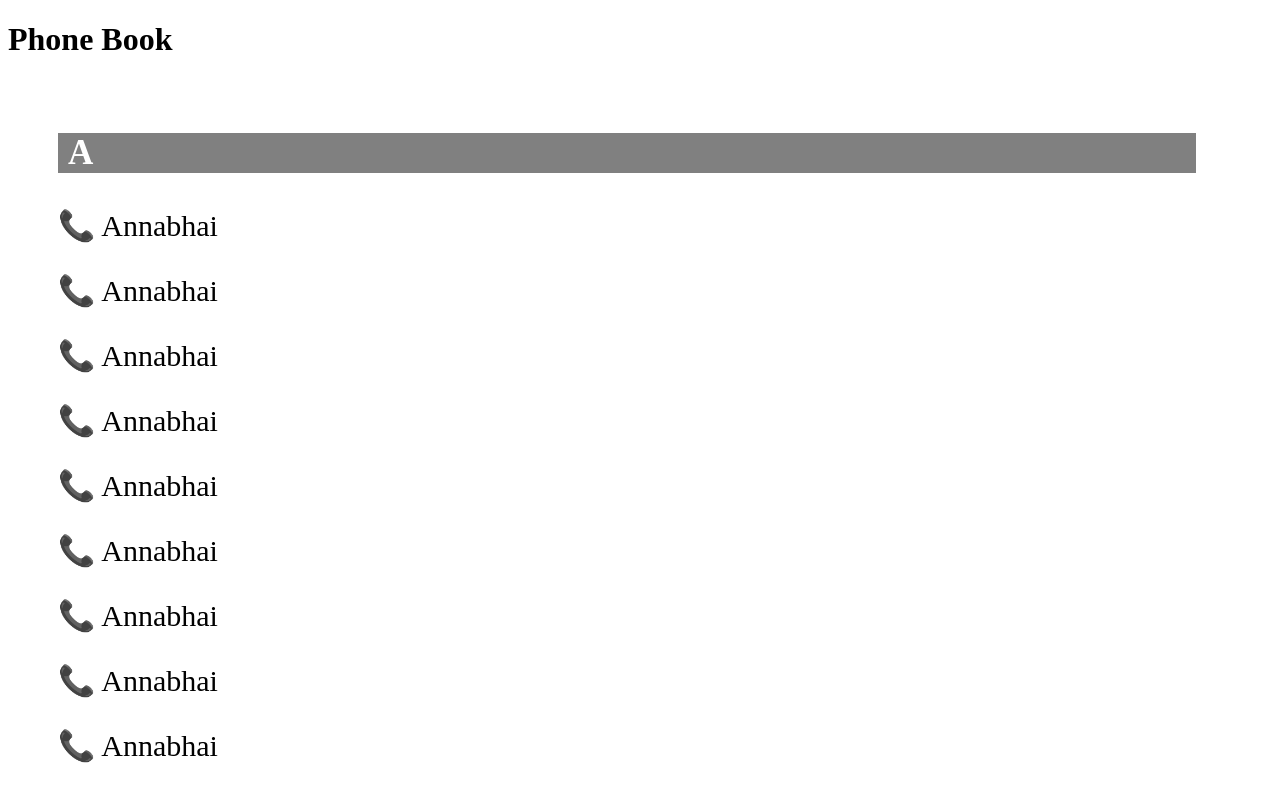
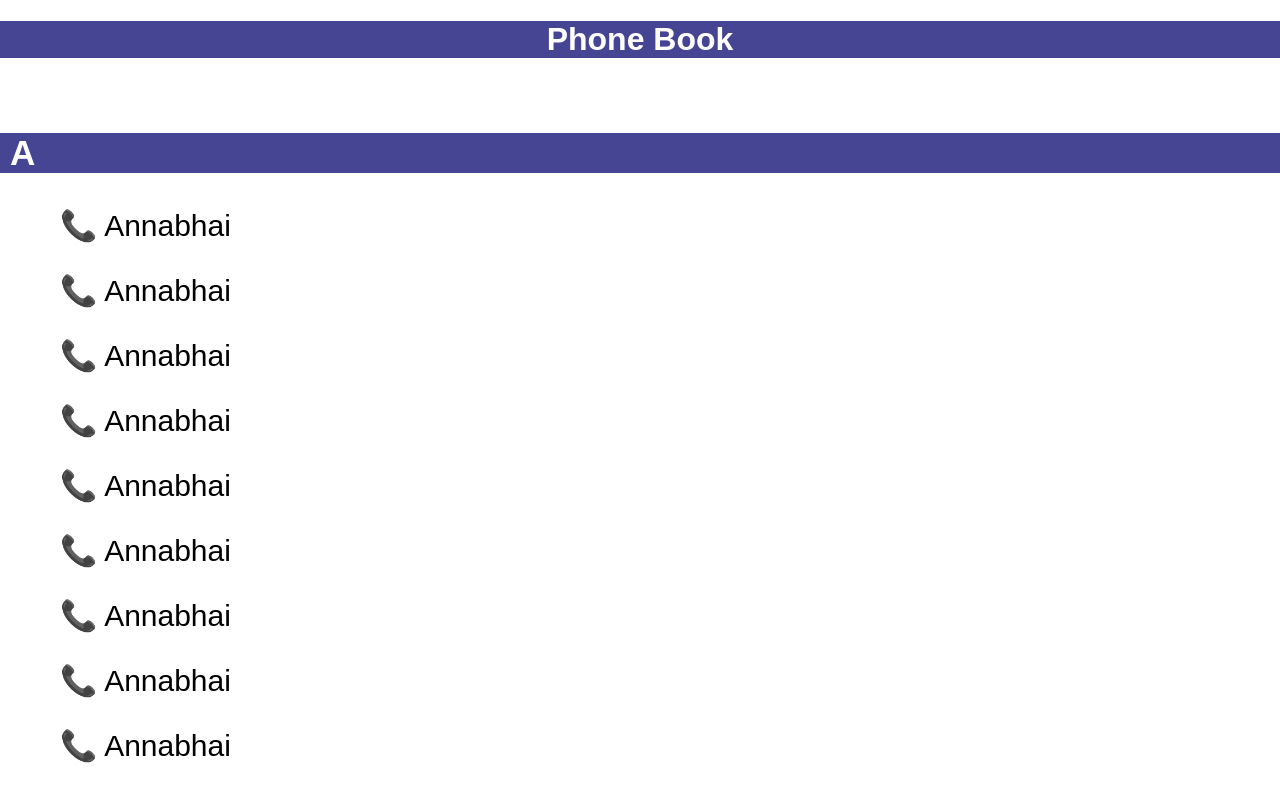
Before and after one commit to Divyanshuk/CB_WEB, a plain HTML site: page ASSIGNMENTS/Assignment_2/phonebook.html in a window 1280 px wide. Shown: the top 790 px of the page. Drawn offline with Linux system fonts and the light colour scheme.

Commit message:
some changes in assignment 2

```diff
--- a/ASSIGNMENTS/Assignment_2/style.css
+++ b/ASSIGNMENTS/Assignment_2/style.css
@@ -1,17 +1,25 @@
 section {
-    margin-left: 50px;
     font-size: 30px;
     display: inline-block;
-    width: 90%;
+    width: 100%;
+    font-family: sans-serif;
+
 }
 
-/* span {
-    display: sticky;
-    top: 0px;
-} */
+h1 {
+    text-align: center;
+    color: white;
+    background-color: #454594;
+    font-family: sans-serif;
+    }
+
+body {
+    margin: 0px;
+}
+
 
 h3 {
-    background-color: gray;
+    background-color: #454594;
     color: white;
     padding-left: 10px;
     position: sticky;
@@ -22,3 +30,12 @@ p::before {
     /* 0020 to add space */
     content: "\1F4DE \0020";
 }
+
+p:hover{
+    background-color: rgb(58, 173, 58);
+}
+
+p {
+    margin-left: 60px;
+    margin-right: 60px;
+}
```
